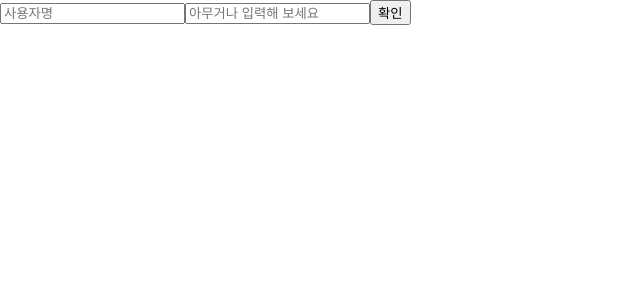
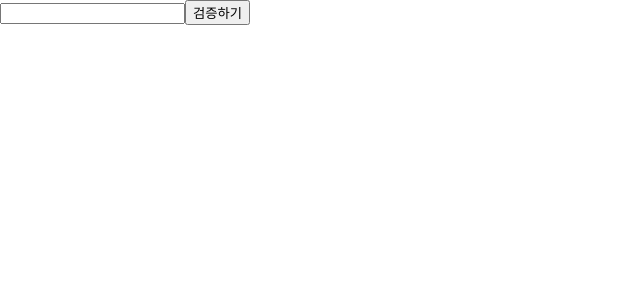
Before and after one commit to happiipark/Many-drops-make-a-shower, a React (Create React App) app in the folder React/hello-react/: page / in a window 1280 px wide. Shown: the top 300 px of the page, without its empty margins (0-640 px from the left). Built offline with nearby package versions, Linux system fonts and the light colour scheme.

Commit message:
ValidationSample
ValidationSample 파일 작성
버튼 누를 때 마다 input에 색상 변경으로 포커싱 주기
Enter 키 누를경우도 똑같이 포커싱 주기

```diff
--- a/React/hello-react/src/App.js
+++ b/React/hello-react/src/App.js
@@ -1,8 +1,10 @@
-import React from "react";
-import EventPractice from "./EventPractice";
+import React, { Component } from "react";
+import ValidationSample from "./ValidationSample";
 
-const App = () => {
-  return <EventPractice />;
-};
+class App extends Component {
+  render() {
+    return <ValidationSample />;
+  }
+}
 
 export default App;
--- /dev/null
+++ b/React/hello-react/src/ValidationSample.css
@@ -0,0 +1,6 @@
+.success {
+  background-color: lightgreen;
+}
+.failure {
+  background-color: lightcoral;
+}
--- /dev/null
+++ b/React/hello-react/src/ValidationSample.js
@@ -0,0 +1,59 @@
+import React, { Component } from "react";
+import "./ValidationSample.css";
+
+class ValidationSample extends Component {
+  state = {
+    password: "",
+    clicked: false,
+    validated: false,
+  };
+
+  handleChange = (e) => {
+    this.setState({
+      password: e.target.value,
+    });
+  };
+
+  handleButtonClick = () => {
+    this.setState({
+      clicked: true,
+      validated: this.state.password === "0000",
+    });
+  };
+
+  onClick = () => {
+    this.setState({
+      clicked: true,
+      validated: this.state.password === "0000",
+    });
+  };
+
+  onKeyPress = (e) => {
+    if (e.key === "Enter") {
+      this.onClick();
+    }
+  };
+
+  render() {
+    return (
+      <div>
+        <input
+          type="password"
+          value={this.state.password}
+          onChange={this.handleChange}
+          onKeyPress={this.onKeyPress}
+          className={
+            this.state.clicked
+              ? this.state.validated
+                ? "success"
+                : "failure"
+              : ""
+          }
+        />
+        <button onClick={this.handleButtonClick}>검증하기</button>
+      </div>
+    );
+  }
+}
+
+export default ValidationSample;
```
